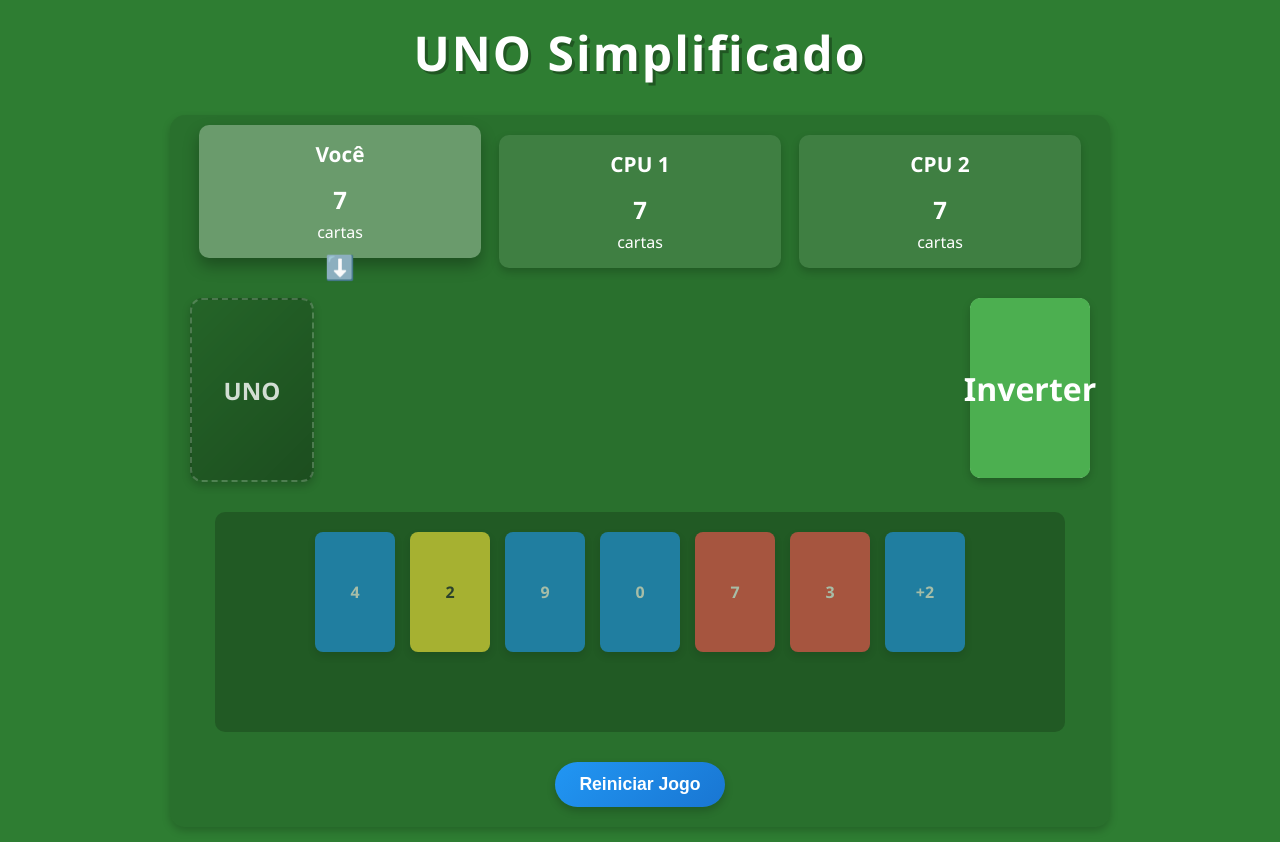
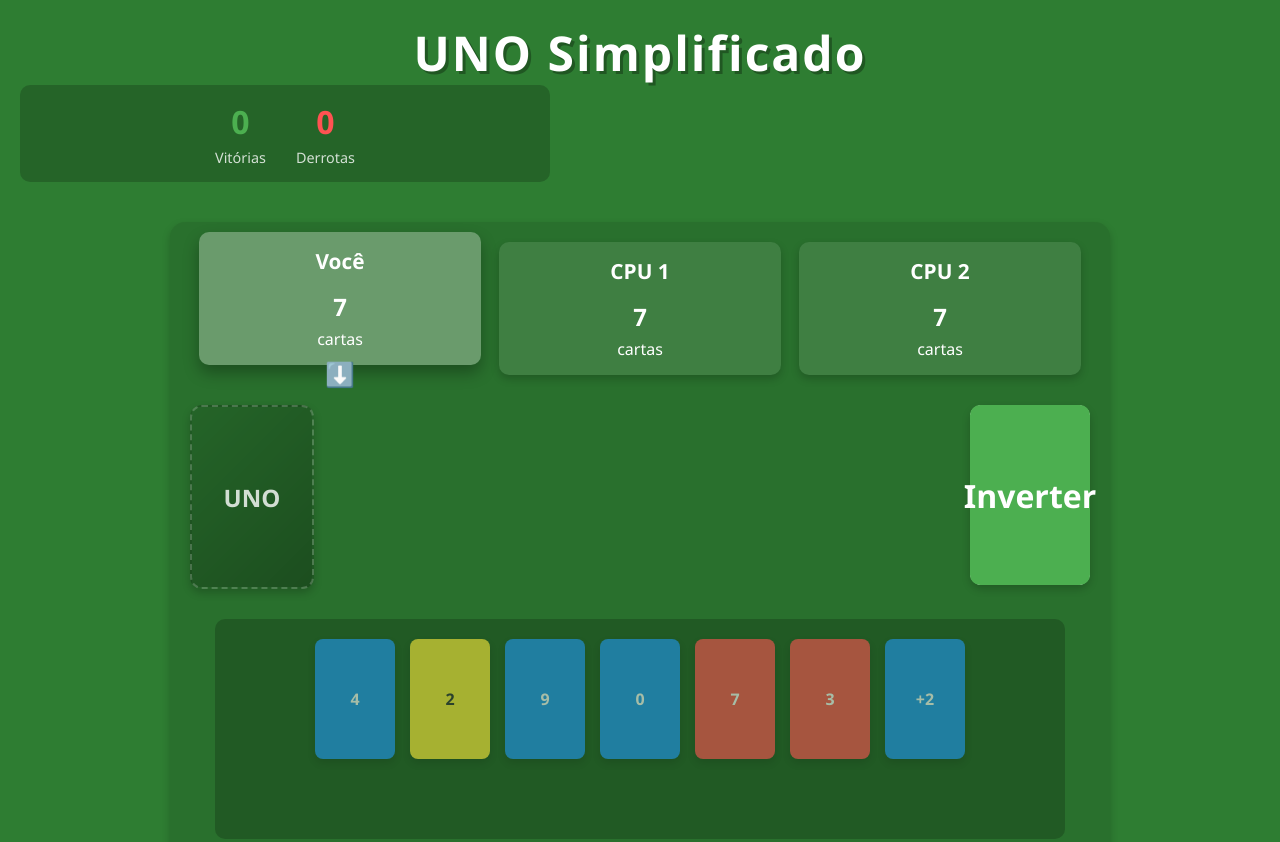
Before and after one commit to Dollyhahahahahah/sexo2131, a plain HTML site: page index.html in a window 1280 px wide. Shown: the top 842 px of the page. Drawn offline with Linux system fonts and the light colour scheme.

Commit message:
Add files via upload

```diff
--- a/index.html
+++ b/index.html
@@ -30,7 +30,8 @@
 
         .header {
             text-align: center;
-            margin-bottom: 30px;
+            margin-bottom: 20px;
+            width: 100%;
         }
 
         .header h1 {
@@ -39,6 +40,33 @@
             text-shadow: 3px 3px 0 rgba(0, 0, 0, 0.3);
             color: white;
             letter-spacing: 2px;
+        }
+
+        .stats {
+            display: flex;
+            justify-content: center;
+            gap: 30px;
+            margin-bottom: 20px;
+            background-color: rgba(0, 0, 0, 0.2);
+            padding: 15px;
+            border-radius: 10px;
+            width: 80%;
+            max-width: 500px;
+        }
+
+        .stat {
+            text-align: center;
+        }
+
+        .stat-value {
+            font-size: 2em;
+            font-weight: bold;
+            margin-bottom: 5px;
+        }
+
+        .stat-label {
+            font-size: 0.9em;
+            opacity: 0.8;
         }
 
         .game-area {
@@ -382,11 +410,24 @@
         .hidden {
             display: none !important;
         }
+
+        .win { color: #4CAF50; }
+        .loss { color: #FF5252; }
     </style>
 </head>
 <body>
     <div class="header">
         <h1>UNO Simplificado</h1>
+        <div class="stats">
+            <div class="stat">
+                <div class="stat-value win" id="wins">0</div>
+                <div class="stat-label">Vitórias</div>
+            </div>
+            <div class="stat">
+                <div class="stat-value loss" id="losses">0</div>
+                <div class="stat-label">Derrotas</div>
+            </div>
+        </div>
     </div>
 
     <div class="game-area">
@@ -447,6 +488,12 @@
             gameOver: false
         };
 
+        // Estatísticas
+        let stats = {
+            wins: 0,
+            losses: 0
+        };
+
         // Elementos DOM
         const playersContainer = document.getElementById('players-container');
         const handElement = document.getElementById('hand');
@@ -457,9 +504,14 @@
         const colorSelectorElement = document.getElementById('color-selector');
         const unoButton = document.getElementById('uno-button');
         const restartButton = document.getElementById('restart-button');
+        const winsElement = document.getElementById('wins');
+        const lossesElement = document.getElementById('losses');
 
         // Inicialização do jogo
         function initGame() {
+            // Carregar estatísticas
+            loadStats();
+
             // Resetar estado do jogo
             gameState = {
                 deck: [],
@@ -485,6 +537,26 @@
             startGame();
 
             updateUI();
+        }
+
+        // Carregar estatísticas do localStorage
+        function loadStats() {
+            const savedStats = localStorage.getItem('unoStats');
+            if (savedStats) {
+                stats = JSON.parse(savedStats);
+            }
+            updateStatsDisplay();
+        }
+
+        // Salvar estatísticas no localStorage
+        function saveStats() {
+            localStorage.setItem('unoStats', JSON.stringify(stats));
+        }
+
+        // Atualizar exibição das estatísticas
+        function updateStatsDisplay() {
+            winsElement.textContent = stats.wins;
+            lossesElement.textContent = stats.losses;
         }
 
         // Criar o baralho
@@ -695,7 +767,7 @@
 
                 // Verificar vitória
                 if (player.hand.length === 0) {
-                    endGame(`${player.name} venceu!`);
+                    endGame(`${player.name} venceu!`, true);
                     return;
                 }
 
@@ -796,7 +868,7 @@
 
             // Verificar vitória
             if (ai.hand.length === 0) {
-                endGame(`${ai.name} venceu!`);
+                endGame(`${ai.name} venceu!`, false);
                 return;
             }
 
@@ -885,9 +957,20 @@
         }
 
         // Finalizar jogo
-        function endGame(message) {
+        function endGame(message, isWin) {
             gameState.gameOver = true;
-            showMessage(message);
+
+            // Atualizar estatísticas
+            if (isWin) {
+                stats.wins++;
+                showMessage(`🎉 ${message} 🎉`);
+            } else {
+                stats.losses++;
+                showMessage(message);
+            }
+
+            saveStats();
+            updateStatsDisplay();
         }
 
         // Event listeners
```
